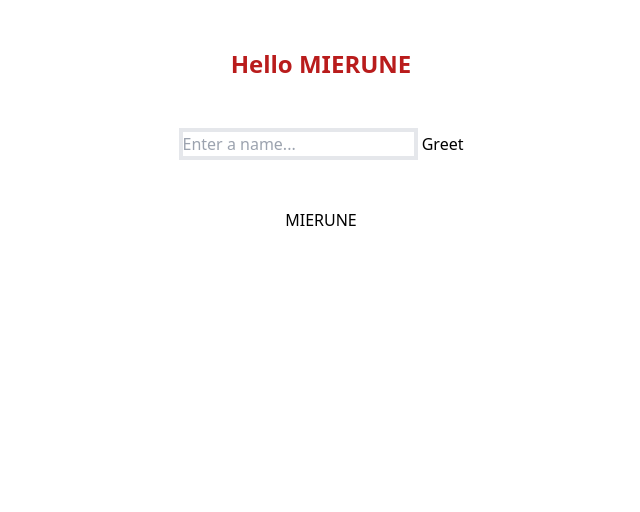
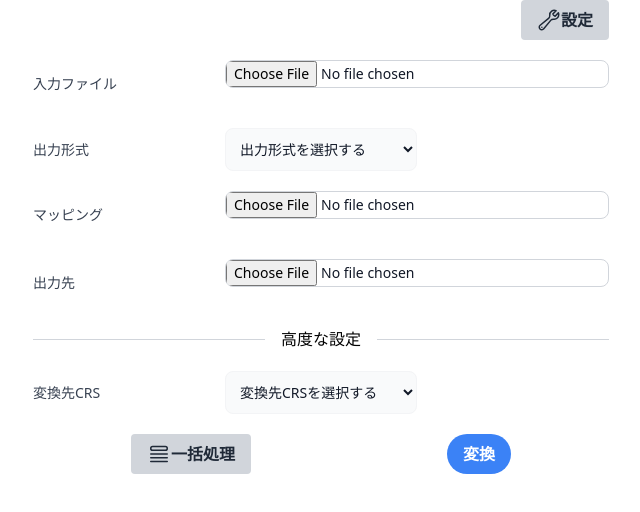
Before and after one commit to MIERUNE/plateau-gis-converter, a SvelteKit app in the folder app/: page / in a window 1280 px wide. Shown: the top 512 px of the page, without its empty margins (319-959 px from the left). Built offline with nearby package versions, Linux system fonts and the light colour scheme.

Commit message:
単一処理UI

```diff
--- a/app/src/routes/+page.svelte
+++ b/app/src/routes/+page.svelte
@@ -10,17 +10,156 @@
 	async function mierune() {
 		greetMsg = await invoke('mierune');
 	}
+
+	let fileTypeOptions = ['GeoJSON', 'GeoPackage', 'CZML'];
+
+	let crsOptions = [
+		{ value: 'EPSG:6678', label: 'JGD2011 / Japan Plane Rectangular CS X' },
+		{ value: 'EPSG:4326', label: 'WGS 84' },
+		{ value: 'EPSG:3857', label: 'Web Mercator' }
+	];
 </script>
 
-<div class="text-center flex flex-col gap-12 my-12">
-	<h1 class="text-2xl font-bold text-red-700">Hello MIERUNE</h1>
+<div class="mx-auto max-w-xl">
+	<form action="" class="space-y-5">
+		<div class="space-y-5">
+			<div class="flex justify-end">
+				<button
+					class="bg-gray-300 hover:bg-gray-400 text-gray-800 font-bold py-2 px-4 rounded inline-flex items-center w-15 h-15"
+				>
+					<svg
+						xmlns="http://www.w3.org/2000/svg"
+						fill="none"
+						viewBox="0 0 24 24"
+						stroke-width="1.5"
+						stroke="currentColor"
+						class="w-6 h-6"
+					>
+						<path
+							stroke-linecap="round"
+							stroke-linejoin="round"
+							d="M21.75 6.75a4.5 4.5 0 01-4.884 4.484c-1.076-.091-2.264.071-2.95.904l-7.152 8.684a2.548 2.548 0 11-3.586-3.586l8.684-7.152c.833-.686.995-1.874.904-2.95a4.5 4.5 0 016.336-4.486l-3.276 3.276a3.004 3.004 0 002.25 2.25l3.276-3.276c.256.565.398 1.192.398 1.852z"
+						/>
+						<path
+							stroke-linecap="round"
+							stroke-linejoin="round"
+							d="M4.867 19.125h.008v.008h-.008v-.008z"
+						/>
+					</svg>
 
-	<div>
-		<input class="border-4" id="greet-input" placeholder="Enter a name..." bind:value={name} />
-		<button on:click={greet}>Greet</button>
-		<p>{greetMsg}</p>
-	</div>
-	<div>
-		<button on:click={mierune}>MIERUNE</button>
-	</div>
+					<span>設定</span>
+				</button>
+			</div>
+
+			<div class="grid grid-cols-3 items-center">
+				<label for="form" class="col-span-1 block text-sm font-medium text-gray-700"
+					>入力ファイル</label
+				>
+				<div class="col-span-2">
+					<div class="bg-white justify-center">
+						<input
+							class="block w-full mb-5 text-sm text-gray-900 border border-gray-300 rounded-lg cursor-pointer"
+							id="default_size"
+							type="file"
+						/>
+					</div>
+				</div>
+			</div>
+
+			<div class="grid grid-cols-3 items-center">
+				<label for="form" class="col-span-1 block text-sm font-medium text-gray-700">出力形式</label
+				>
+				<div class="bg-white">
+					<select
+						id="File type"
+						class="bg-gray-50 border border-gray-100 text-gray-900 text-sm rounded-lg focus:ring-blue-500 focus:border-blue-500 block w-full p-2.5"
+					>
+						<option selected>出力形式を選択する</option>
+						{#each fileTypeOptions as fileType}
+							<option value={fileType}>{fileType}</option>
+						{/each}
+					</select>
+				</div>
+			</div>
+
+			<div class="grid grid-cols-3 items-center">
+				<label for="form" class="col-span-1 block text-sm font-medium text-gray-700"
+					>マッピング</label
+				>
+				<div class="col-span-2">
+					<div class="bg-white justify-center">
+						<input
+							class="block w-full mb-5 text-sm text-gray-900 border border-gray-300 rounded-lg cursor-pointer"
+							id="default_size"
+							type="file"
+						/>
+					</div>
+				</div>
+			</div>
+
+			<div class="grid grid-cols-3 items-center">
+				<label for="form" class="col-span-1 block text-sm font-medium text-gray-700">出力先</label>
+				<div class="col-span-2">
+					<div class="bg-white justify-center">
+						<input
+							class="block w-full mb-5 text-sm text-gray-900 border border-gray-300 rounded-lg cursor-pointer"
+							id="default_size"
+							type="file"
+						/>
+					</div>
+				</div>
+			</div>
+
+			<div
+				class="my-8 flex items-center gap-4 before:h-px before:flex-1 before:bg-gray-300 before:content-[''] after:h-px after:flex-1 after:bg-gray-300 after:content-['']"
+			>
+				高度な設定
+			</div>
+
+			<div class="grid grid-cols-3 items-center">
+				<label for="form" class="col-span-1 block text-sm font-medium text-gray-700"
+					>変換先CRS</label
+				>
+				<div class="bg-white">
+					<select
+						id="File type"
+						class="bg-gray-50 border border-gray-100 text-gray-900 text-sm rounded-lg focus:ring-blue-500 focus:border-blue-500 block w-full p-2.5"
+					>
+						<option selected>変換先CRSを選択する</option>
+						{#each crsOptions as crs}
+							<option value={crs.value}>{crs.label} ({crs.value})</option>
+						{/each}
+					</select>
+				</div>
+			</div>
+
+
+
+			<div class="flex justify-around">
+				<button
+					class="bg-gray-300 hover:bg-gray-400 text-gray-800 font-bold py-2 px-4 rounded inline-flex items-center"
+				>
+					<svg
+						xmlns="http://www.w3.org/2000/svg"
+						fill="none"
+						viewBox="0 0 24 24"
+						stroke-width="1.5"
+						stroke="currentColor"
+						class="w-6 h-6"
+					>
+						<path
+							stroke-linecap="round"
+							stroke-linejoin="round"
+							d="M3.75 12h16.5m-16.5 3.75h16.5M3.75 19.5h16.5M5.625 4.5h12.75a1.875 1.875 0 010 3.75H5.625a1.875 1.875 0 010-3.75z"
+						/>
+					</svg>
+					<span>一括処理</span>
+				</button>
+
+				<button class="bg-blue-500 hover:bg-blue-700 text-white font-bold py-2 px-4 rounded-full">
+					変換
+				</button>
+			</div>
+		</div>
+	</form>
 </div>
```
Also changed, not shown: app/src-tauri/tauri.conf.json (+5 -3 lines).
